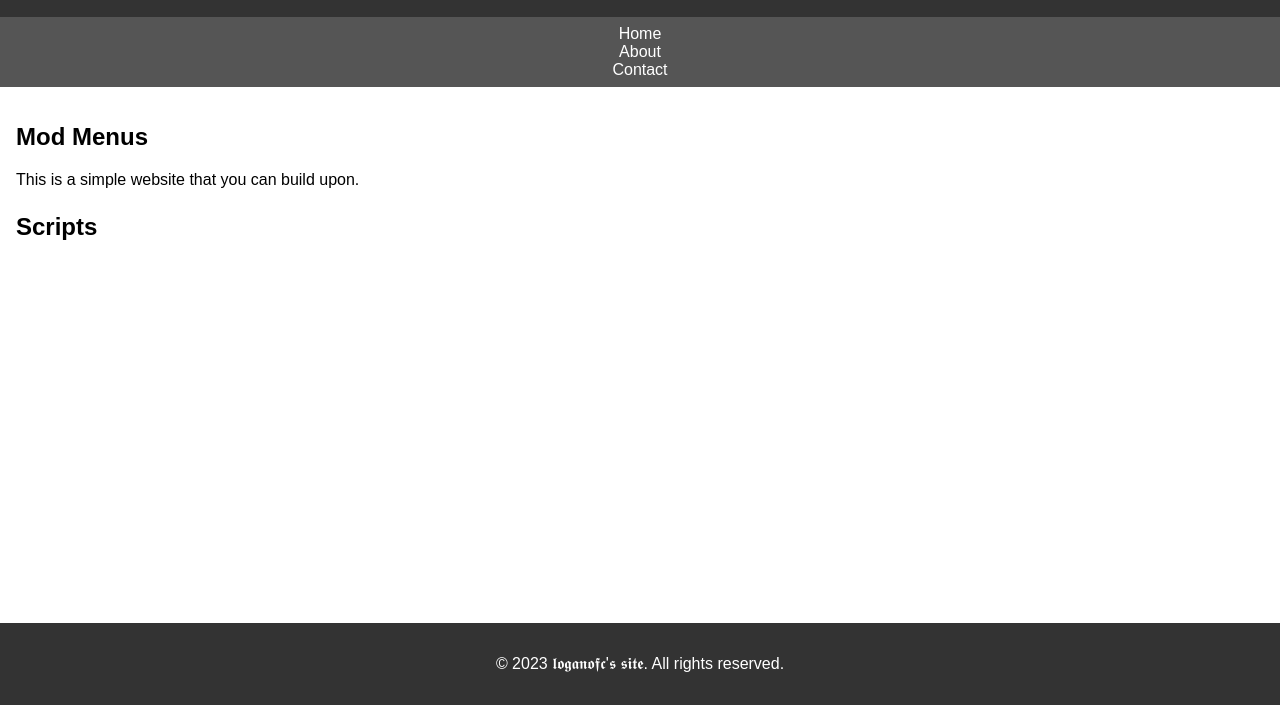
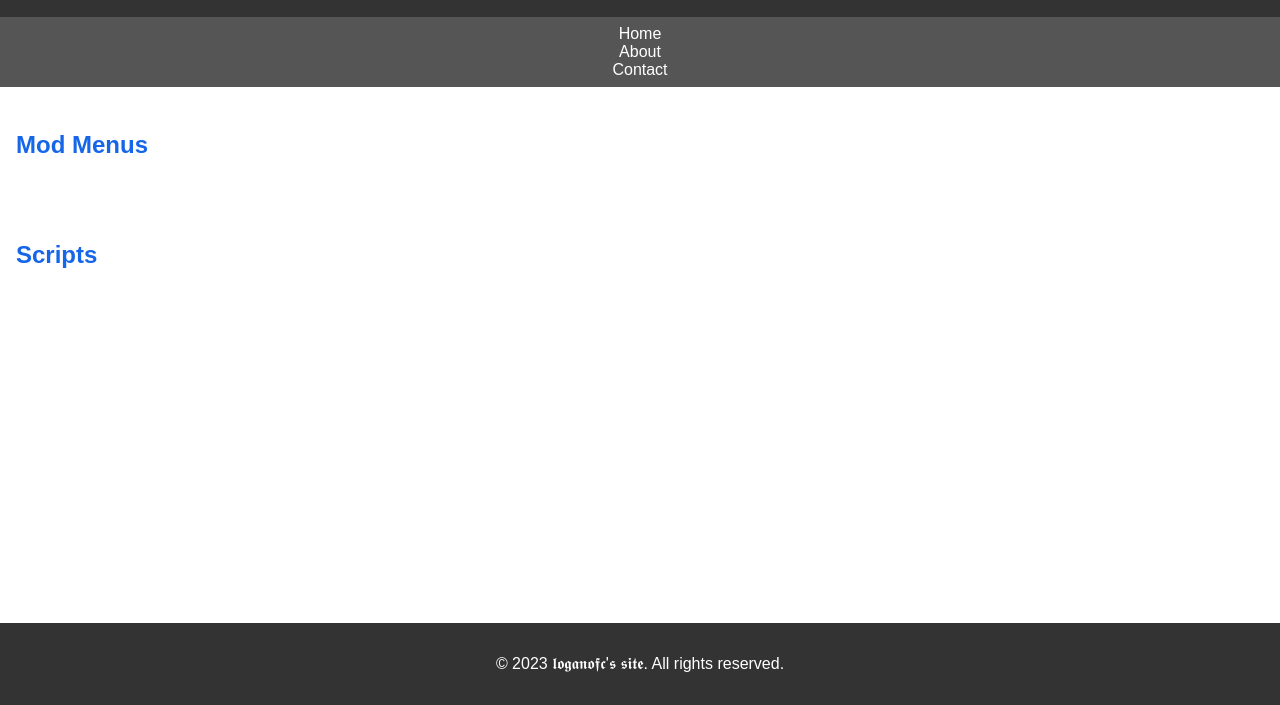
Before and after one commit to gogoat35/loganofc-s-site, a plain HTML site: page index.html in a window 1280 px wide. Shown: the part 95-800 px from the top of the page. Drawn offline with Linux system fonts and the light colour scheme.

Commit message:
Update index.html

```diff
--- a/index.html
+++ b/index.html
@@ -18,14 +18,15 @@
         </ul>
     </nav>
     <main>
-        <section>
-            <h2>Mod Menus</h2>
-            <p>This is a simple website that you can build upon.</p>
-        </section>
-        <section>
-            <h2>Scripts</h2>
 
-        </section>
+        <h1><font color="#1566e8"><font size="5">Mod Menus </font> <font size="5"><a href="modmenus.html"target="_blank"></a></font>
+        <h1><font color="#1566e8"><font size="5">Scripts </font> <font size="5"><a href="scripts.html"target="_blank"></a></font>
+
+
+
+
+
+
     </main>
     <footer>
         <p>&copy; 2023 𝖑𝖔𝖌𝖆𝖓𝖔𝖋𝖈'𝖘 𝖘𝖎𝖙𝖊. All rights reserved.</p>
```
